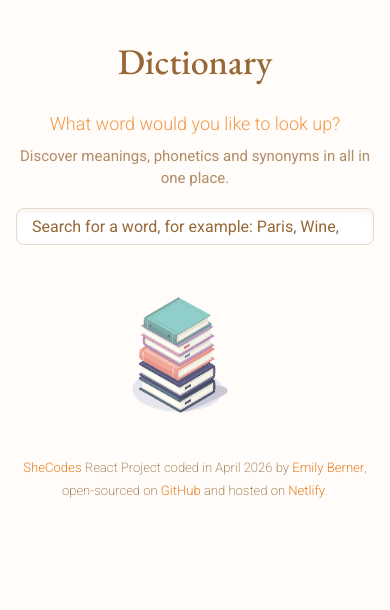
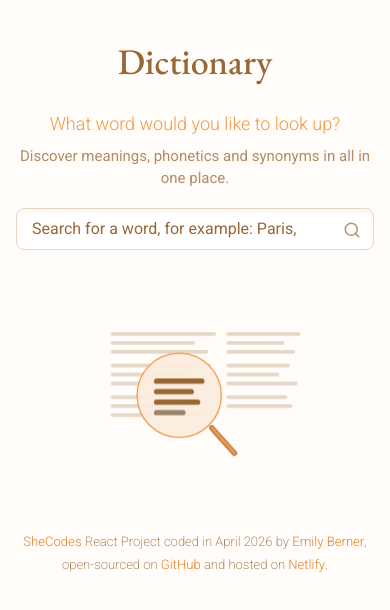
Before and after one commit to Emmily0/react-dictionary-project_shecodes-eb-042026, a React (Create React App) app: page / in a window 390 px wide. Shown: the top 610 px of the page. Built offline with nearby package versions, Linux system fonts and the light colour scheme.

Commit message:
feat:  new search illustration component, synonyms cap, photos title, tablet typography and search button

```diff
--- a/src/Dictionary.css
+++ b/src/Dictionary.css
@@ -40,6 +40,25 @@
     max-width: 100%;
 }
 
+.Dictionary .search-input-wrapper {
+    display: flex;
+    align-items: center;
+}
+
+.Dictionary .search-button {
+    background: none;
+    border: none;
+    padding: 8px 12px;
+    cursor: pointer;
+    opacity: 0.7;
+    transition: opacity 0.2s ease;
+    flex-shrink: 0;
+}
+
+.Dictionary .search-button:hover {
+    opacity: 1;
+}
+
 .Dictionary form:focus-within {
     border: 1px solid #e68128;
     box-shadow:
@@ -70,13 +89,6 @@
     justify-content: center;
     width: 100%;
     margin: 40px auto 0;
-}
-
-.Dictionary .empty-state-books {
-    width: 180px;
-    margin-left: 0;
-    display: block;
-    opacity: 0.85;
 }
 
 .Dictionary .loading {
--- a/src/Dictionary.js
+++ b/src/Dictionary.js
@@ -2,8 +2,8 @@ import React, { useState } from "react";
 import axios from "axios";
 import Results from "./Results";
 import { ThreeDots } from 'react-loader-spinner';
-import booksImage from "./images/Books-image.png";
 import "./Dictionary.css";
+import SearchIllustration from "./SearchIllustration";
 
 
 export default function Dictionary() {
@@ -93,6 +93,7 @@ export default function Dictionary() {
                 </div>
             )}
             <form onSubmit={handleSubmit} className={results ? "form-wide" : "form-narrow"}>
+            <div className="search-input-wrapper">
                 <input
                     type="search"
                     onChange={handleKeywordChange}
@@ -100,15 +101,29 @@ export default function Dictionary() {
                     placeholder="Search for a word, for example: Paris, Wine, Yoga, ..."
                     value={keyword}
                 />
+
+            <button
+                type="submit"
+                className="search-button">
+                    <svg
+                    viewBox="0 0 24 24"
+                    width="18"
+                    height="18"
+                    fill="none"
+                    stroke="#976736"
+                    strokeWidth="2"
+                    strokeLinecap="round"
+                    strokeLinejoin="round">
+                        <circle cx="11" cy="11" r="8" />
+                        <line x1="21" y1="21" x2="16.65" y2="16.65" />
+                    </svg>
+                </button>
+            </div>
             </form>
 
             {!results && !error && !loading && (
                 <div className="empty-state-visual">
-                    <img
-                    src={booksImage}
-                    alt="Stack of books"
-                    className="empty-state-books"
-                    />
+                    <SearchIllustration />
                 </div>
             )}
 
--- a/src/Results.css
+++ b/src/Results.css
@@ -32,6 +32,16 @@
     margin-bottom: 15px;
 }
 
+.Results .photos-title {
+    font-size: 12px;
+    color: #5C3E20;
+    text-transform: uppercase;
+    letter-spacing: 0.55px;
+    font-weight: 400;
+    margin-bottom: 15px;
+    opacity: 0.8;
+}
+
 @media (max-width: 768px) {
     .Results h2 {
         font-size: 30px;
@@ -42,4 +52,10 @@
     .Results .photos-card {
         padding: 20px;
     }
+
+@media (max-width: 1024px) {
+    .Results h2 {
+        font-size: 36px;
+    }
 }
+}
--- a/src/Results.js
+++ b/src/Results.js
@@ -26,6 +26,7 @@ export default function Results(props) {
                 })}
 
             <section className="photos-card">
+                <h3 className="photos-title">Images</h3>
                 <Photos photos={props.photos} />
             </section>
         </div>
--- /dev/null
+++ b/src/SearchIllustration.css
@@ -0,0 +1,45 @@
+.SearchIllustration {
+    width: 100%;
+    max-width: 400px;
+    margin: 0 auto;
+    display: block;
+}
+
+.SearchIllustration svg {
+    width: 100%;
+}
+
+.blurred-line {
+    opacity: 0;
+    animation: fadeIn 0.4s ease forwards;
+}
+
+.l1 { animation-delay: 0.1s; }
+.l2 { animation-delay: 0.2s; }
+.l3 { animation-delay: 0.3s; }
+.l4 { animation-delay: 0.4s; }
+.l5 { animation-delay: 0.5s; }
+.l6 { animation-delay: 0.6s; }
+.l7 { animation-delay: 0.7s; }
+.l8 { animation-delay: 0.8s; }
+.l9 { animation-delay: 0.9s; }
+
+.handle {
+    opacity: 0;
+    animation: fadeIn 0.3s ease 0.8s forwards;
+}
+
+.focused-text {
+    opacity: 0;
+    animation: fadeIn 0.4s ease 1s forwards;
+}
+
+@keyframes fadeIn {
+    from { opacity: 0; }
+    to { opacity: 1; }
+}
+
+@keyframes glassAppear {
+    from { opacity: 0; transform: scale(0.2); }
+    to { opacity: 1; transform: scale(1); }
+}
--- /dev/null
+++ b/src/SearchIllustration.js
@@ -0,0 +1,44 @@
+import React from "react";
+import "./SearchIllustration.css";
+
+export default function SearchIllustration () {
+    return (
+        <div className="SearchIllustration">
+            <svg viewBox="0 0 680 400">
+
+                <rect className="blurred-line l1" x="180" y="80" width="200" height="7" rx="3" fill="#e6d8c8"/>
+                <rect className="blurred-line l2" x="180" y="97" width="160" height="7" rx="3" fill="#e6d8c8"/>
+                <rect className="blurred-line l3" x="180" y="114" width="185" height="7" rx="3" fill="#e6d8c8"/>
+                <rect className="blurred-line l4" x="180" y="140" width="190" height="7" rx="3" fill="#e6d8c8"/>
+                <rect className="blurred-line l5" x="180" y="157" width="150" height="7" rx="3" fill="#e6d8c8"/>
+                <rect className="blurred-line l6" x="180" y="174" width="175" height="7" rx="3" fill="#e6d8c8"/>
+                <rect className="blurred-line l7" x="180" y="200" width="165" height="7" rx="3" fill="#e6d8c8"/>
+                <rect className="blurred-line l8" x="180" y="217" width="140" height="7" rx="3" fill="#e6d8c8"/>
+                <rect className="blurred-line l9" x="180" y="234" width="180" height="7" rx="3" fill="#e6d8c8"/>
+
+                <rect className="blurred-line l2" x="400" y="80" width="140" height="7" rx="3" fill="#e6d8c8"/>
+                <rect className="blurred-line l3" x="400" y="97" width="110" height="7" rx="3" fill="#e6d8c8"/>
+                <rect className="blurred-line l4" x="400" y="114" width="130" height="7" rx="3" fill="#e6d8c8"/>
+                <rect className="blurred-line l5" x="400" y="140" width="120" height="7" rx="3" fill="#e6d8c8"/>
+                <rect className="blurred-line l6" x="400" y="157" width="100" height="7" rx="3" fill="#e6d8c8"/>
+                <rect className="blurred-line l7" x="400" y="174" width="135" height="7" rx="3" fill="#e6d8c8"/>
+                <rect className="blurred-line l8" x="400" y="200" width="115" height="7" rx="3" fill="#e6d8c8"/>
+                <rect className="blurred-line l9" x="400" y="217" width="125" height="7" rx="3" fill="#e6d8c8"/>
+
+                <g className="glass">
+                    <circle cx="310" cy="200" r="80" fill="#FBECDE" fillOpacity="0.95" stroke="#f2994a" strokeWidth="2.5" />
+                    <g className="focused-text">
+                    <rect x="262" y="168" width="96" height="10" rx="5" fill="#976736"/>
+                        <rect x="262" y="188" width="76" height="10" rx="5" fill="#976736"/>
+                        <rect x="262" y="208" width="88" height="10" rx="5" fill="#976736"/>
+                        <rect x="262" y="228" width="60" height="10" rx="5" fill="#5C3E20" opacity="0.6"/>
+                        </g>
+                    </g>
+                <g className="handle">
+                <line x1="372" y1="262" x2="415" y2="310" stroke="#976736" strokeWidth="10" strokeLinecap="round"/>
+                <line x1="372" y1="262" x2="415" y2="310" stroke="#f2994a" strokeWidth="6" strokeLinecap="round"/>
+                </g>
+            </svg>
+        </div>
+    );
+}
--- a/src/Synonyms.js
+++ b/src/Synonyms.js
@@ -7,7 +7,7 @@ export default function Synonyms(props) {
             <div className="Synonyms">
                 <div className="synonyms-title">Synonyms</div>
                 <div className="synonyms-list">
-                    {props.synonyms.map(function(synonym, index)
+                    {props.synonyms.slice(0, 5).map(function(synonym, index)
                     {
                         return (
                             <span className="display-synonyms" key={index}>
```
